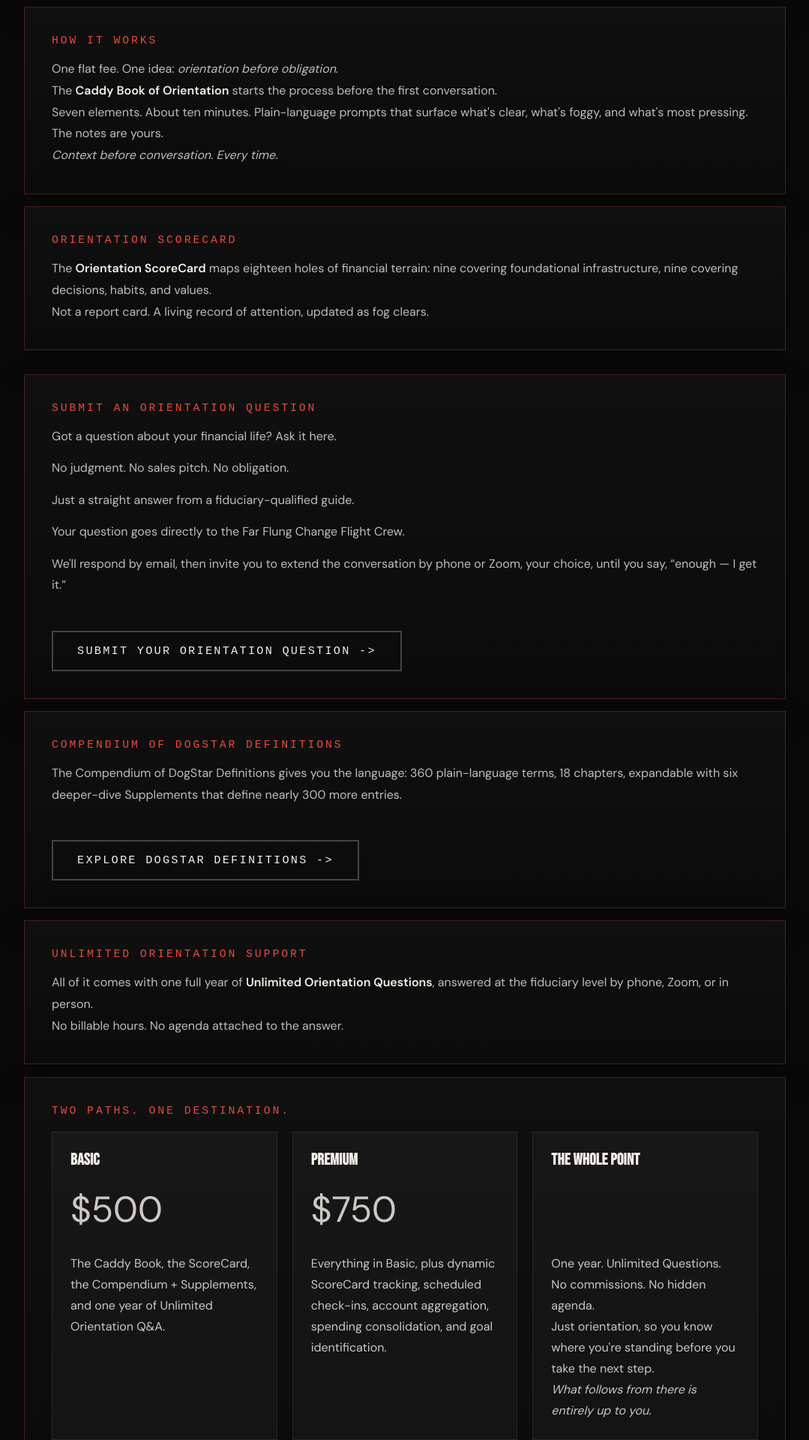
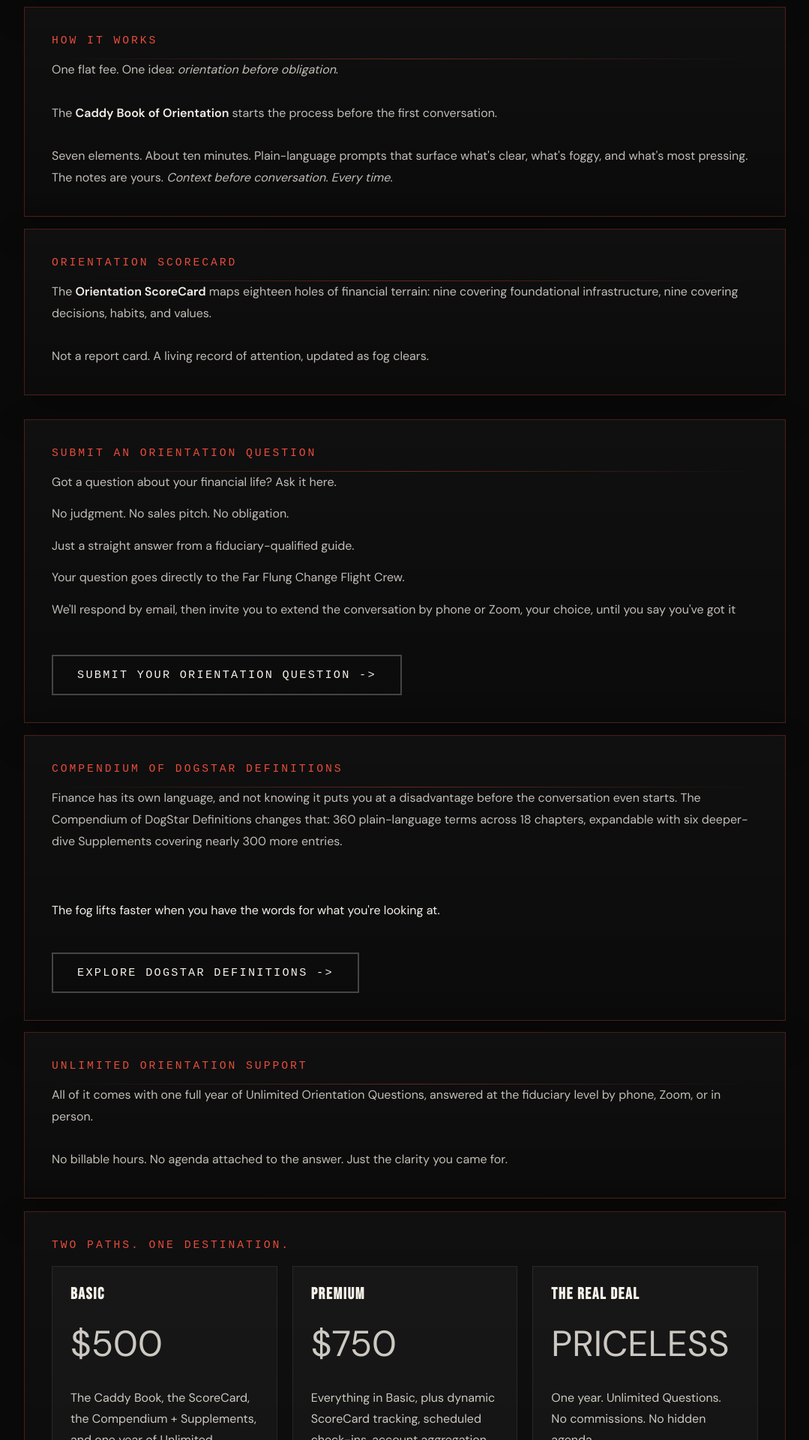
Before and after one commit to jvgiv/ffcpreview, a Next.js app: page /orientation in a window 1280 px wide. Shown: the part 660-2580 px from the top of the page at 75% size, without its empty margins (100-1179 px from the left). Built offline with nearby package versions, Linux system fonts and the light colour scheme; no server answers.

Commit message:
adjusted copy on guided orientation

```diff
--- a/src/app/(content)/orientation/page.js
+++ b/src/app/(content)/orientation/page.js
@@ -45,23 +45,26 @@ export default function Orientation() {
         style={{ transitionDelay: "0.08s" }}
       >
         <p className={styles.sectionHeading}>How it works</p>
+        <span className="orientation-line"></span>
         <div className={styles.sectionCopy}>
           <p>
             One flat fee. One idea:{" "}
             <span className={styles.italic}>orientation before obligation</span>
             .
           </p>
+          <br />
           <p>
             The <strong>Caddy Book of Orientation</strong> starts the process
             before the first conversation.
           </p>
+          <br />
           <p>
             Seven elements. About ten minutes. Plain-language prompts that
             surface what&apos;s clear, what&apos;s foggy, and what&apos;s most
-            pressing. The notes are yours.
-          </p>
-          <p className={styles.italic}>
-            Context before conversation. Every time.
+            pressing. The notes are yours.{"  "}
+            <span className={styles.italic}>
+              Context before conversation. Every time.
+            </span>
           </p>
         </div>
       </section>
@@ -71,12 +74,14 @@ export default function Orientation() {
         style={{ transitionDelay: "0.12s" }}
       >
         <p className={styles.sectionHeading}>Orientation ScoreCard</p>
+        <span className="orientation-line"></span>
         <div className={styles.sectionCopy}>
           <p>
             The <strong>Orientation ScoreCard</strong> maps eighteen holes of
             financial terrain: nine covering foundational infrastructure, nine
             covering decisions, habits, and values.
           </p>
+          <br />
           <p>
             Not a report card. A living record of attention, updated as fog
             clears.
@@ -90,6 +95,7 @@ export default function Orientation() {
         style={{ transitionDelay: "0.08s" }}
       >
         <p className={styles.sectionHeading}>Submit an orientation question</p>
+        <span className="orientation-line"></span>
         <div className={styles.definitionBlock}>
           <div className={styles.sectionCopy}>
             <p>Got a question about your financial life? Ask it here.</p>
@@ -100,8 +106,8 @@ export default function Orientation() {
             </p>
             <p>
               We&apos;ll respond by email, then invite you to extend the
-              conversation by phone or Zoom, your choice, until you say,
-              &ldquo;enough &mdash; I get it.&rdquo;
+              conversation by phone or Zoom, your choice, until you say
+              you&apos;ve got it
             </p>
           </div>
           <div className={styles.definitionAction}>
@@ -124,11 +130,19 @@ export default function Orientation() {
         <p className={styles.sectionHeading}>
           Compendium of DogStar Definitions
         </p>
+        <span className="orientation-line"></span>
         <div className={styles.definitionBlock}>
           <p className={styles.sectionCopy}>
-            The Compendium of DogStar Definitions gives you the language: 360
-            plain-language terms, 18 chapters, expandable with six deeper-dive
-            Supplements that define nearly 300 more entries.
+            Finance has its own language, and not knowing it puts you at a
+            disadvantage before the conversation even starts. The Compendium of
+            DogStar Definitions changes that: 360 plain-language terms across 18
+            chapters, expandable with six deeper-dive Supplements covering
+            nearly 300 more entries.
+          </p>
+          <br />
+          <p>
+            The fog lifts faster when you have the words for what you&apos;re
+            looking at.
           </p>
           <div className={styles.definitionAction}>
             <Link href="/orientation/definitions" className="btn-ghost">
@@ -143,13 +157,18 @@ export default function Orientation() {
         style={{ transitionDelay: "0.12s" }}
       >
         <p className={styles.sectionHeading}>Unlimited orientation support</p>
+        <span className="orientation-line"></span>
         <div className={styles.sectionCopy}>
           <p>
             All of it comes with one full year of{" "}
-            <strong>Unlimited Orientation Questions</strong>, answered at the
+            {/* <strong> */}
+              Unlimited Orientation Questions
+              {/* </strong> */}
+              , answered at the
             fiduciary level by phone, Zoom, or in person.
           </p>
-          <p>No billable hours. No agenda attached to the answer.</p>
+          <br />
+          <p>No billable hours. No agenda attached to the answer.  Just the clarity you came for.</p>
         </div>
       </section>
 
@@ -177,18 +196,17 @@ export default function Orientation() {
             </p>
           </div>
           <div className={styles.planCard}>
-            <h3>The whole point</h3>
-            <p className={styles.planPrice}>&nbsp;</p>
+            <h3>The Real Deal</h3>
+            <p className={styles.planPrice}>PRICELESS</p>
             <p>
               One year. Unlimited Questions. No commissions. No hidden agenda.
             </p>
             <p>
-              Just orientation, so you know where you&apos;re standing before
-              you take the next step.
+              Just orientation: know where you&apos;re standing before you take the next step. The fog clears. The picture sharpens. What follows from there is entirely up to you.
             </p>
-            <p className={styles.italic}>
+            {/* <p className={styles.italic}>
               What follows from there is entirely up to you.
-            </p>
+            </p> */}
           </div>
         </div>
       </section>
--- a/src/app/(content)/orientation/page.module.css
+++ b/src/app/(content)/orientation/page.module.css
@@ -161,7 +161,7 @@
   font-family: var(--font-bebas-neue), sans-serif;
   font-size: 1.35rem;
   margin-bottom: 0.65rem;
-  letter-spacing: 0.01em;
+  letter-spacing: 0.075em;
 }
 
 .planPrice {
@@ -174,6 +174,7 @@
 .planCard p {
   color: rgba(245, 240, 232, 0.82);
   line-height: 1.75;
+  /* text-align: justify; */
 }
 
 .callout {
```
